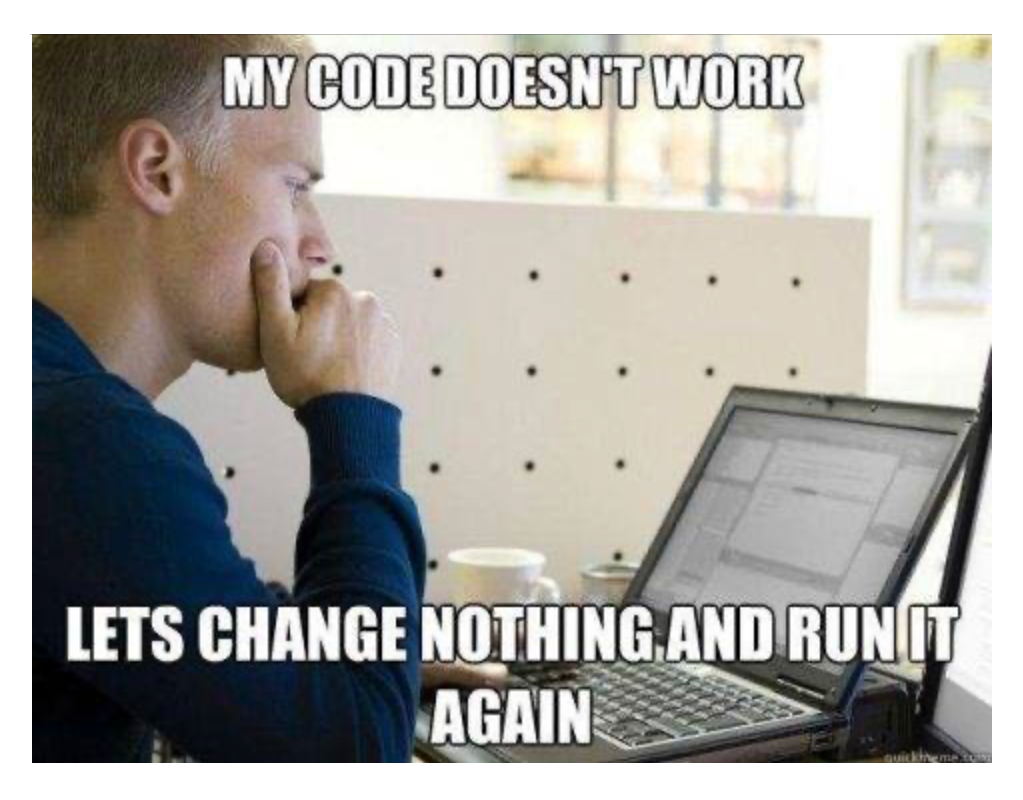
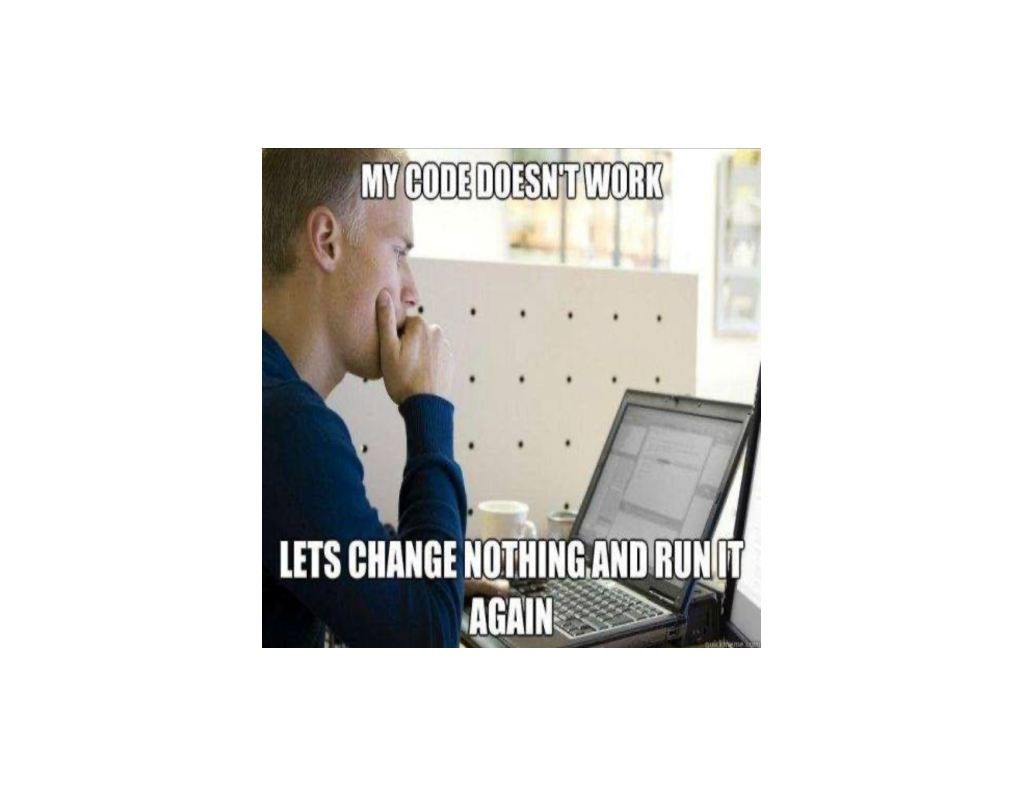
Before and after one commit to On-Fi/codermemes, a plain HTML site: page index.html in a window 1280 px wide. Shown: the whole page, without its empty margins (129-1152 px from the left). Drawn offline with Linux system fonts and the light colour scheme.

Commit message:
Update index.html

```diff
--- a/index.html
+++ b/index.html
@@ -17,6 +17,11 @@
         #imageContainer {
             max-width: 80%;
             text-align: center;
+        }
+
+        #randomImage {
+            width: 500px;
+            height: 500px;
         }
     </style>
 </head>
```
